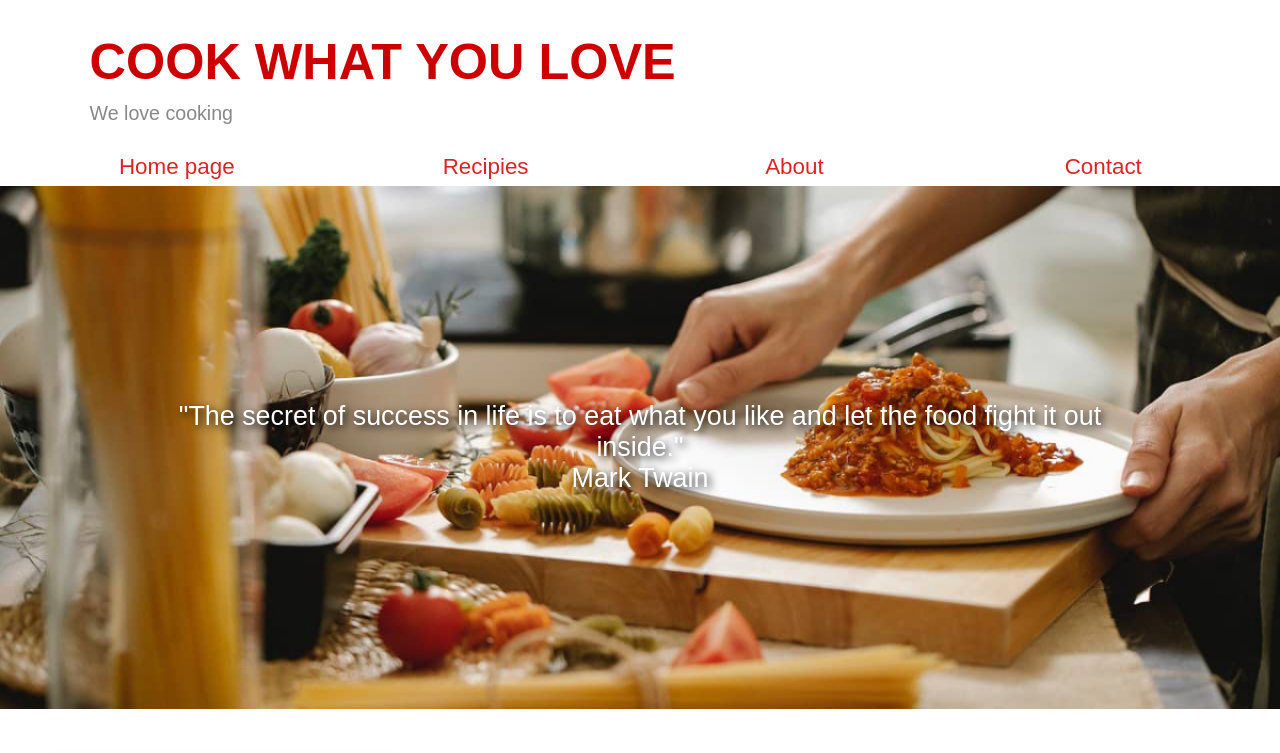
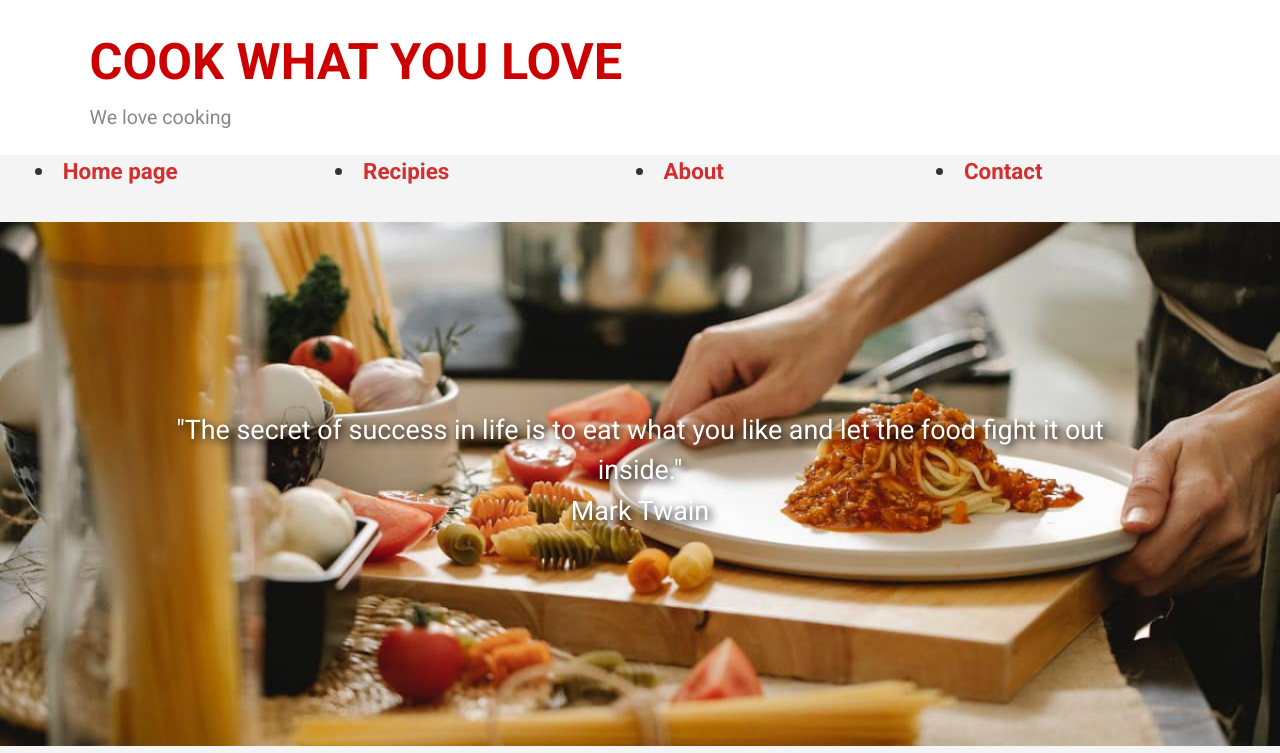
Before and after one commit to MaksymMishchenko/CookingBlogFrontend, an Angular app in the folder CookingBlogFrontend/: page / in a window 1280 px wide. Shown: the top 753 px of the page. Built offline with nearby package versions, Linux system fonts and the light colour scheme.

Commit message:
Add global base styles to styles.scss

```diff
--- a/CookingBlogFrontend/src/styles.scss
+++ b/CookingBlogFrontend/src/styles.scss
@@ -1,6 +1,29 @@
+@import url('https://fonts.googleapis.com/css2?family=Roboto:wght@400;500;700&display=swap');
+
 :root {
     box-sizing: border-box;
     font-size: calc(1vw + 0.6em);
+
+    --primary-color: #dc3545;
+    --dark-color: #333333;
+    --light-color: #f4f4f4;
+    --white-color: #ffffff;
+    --danger-color: #dc3545;
+    --success-color: #28a745;
+
+    --link-color: #d32f2f;
+    --link-visited: #b71c1c;
+    --link-hover: #ff5252;
+    --link-active: #c62828;
+
+    --font-family: 'Roboto', sans-serif;
+
+    --font-size-h1: 2.5rem;
+    --font-size-h2: 2rem;
+    --font-size-h3: 1.75rem;
+    --font-size-h4: 1.5rem;
+    --font-size-h5: 1.25rem;
+    --font-size-h6: 1rem;
 }
 
 *,
@@ -11,92 +34,166 @@
 
 body {
     margin: 0;
-    font-family: Arial, Helvetica, sans-serif;
+    min-height: 100vh;
+    font-family: var(--font-family);
+    color: var(--dark-color);
+    background-color: var(--light-color);
+    line-height: 1.5;
 }
 
-a:link {
-    color: #ff0000;
-    ;
+p {
+    margin: 0 0 1em;
 }
 
-a:visited {
-    color: #cc0000;
+h1,
+h2,
+h3,
+h4,
+h5,
+h6 {
+    margin: 0 0 0.5em 0;
+    font-weight: 700;
+    line-height: 1.2;
 }
 
-a:hover {
-    text-decoration: underline;
+h1 {
+    font-size: var(--font-size-h1);
 }
 
-a:active {
-    color: darkred;
+h2 {
+    font-size: var(--font-size-h2);
 }
 
-/* styles for opened menu */
-.nav-menu {
-    margin: 0;
-    padding-left: 0;
-    border: 1px solid #ccc;
-    list-style: none;
-    background-color: #dc2424;
-    color: #fff;
+h3 {
+    font-size: var(--font-size-h3);
 }
 
-.nav-menu>li+li {
-    border-top: 1px solid #ccc;
+h4 {
+    font-size: var(--font-size-h4);
 }
 
-.nav-menu>li>a {
-    display: block;
-    padding: 0.8em 1em;
-    color: #fff;
-    font-weight: normal;
-    text-decoration: none;
+h5 {
+    font-size: var(--font-size-h5);
 }
 
-main {
-    padding: 1em;
+h6 {
+    font-size: var(--font-size-h6);
+}
+
+a {
+    color: #d32f2f;
+    text-decoration: none;
+    cursor: pointer;
+    font-weight: bold;
+    transition: color 0.2s;
+
+    &:visited {
+        color: var(--link-visited);
+    }
+
+    &:hover,
+    &:focus {
+        color: var(--link-hover);
+        text-decoration: underline;
+    }
+
+    &:active {
+        color: var(--link-active);
+    }
+}
+
+button:focus,
+a:focus {
+    outline: 2px solid var(--primary-color);
+    outline-offset: 2px;
+}
+
+button,
+a {
+    transition: all 0.2s;
+}
+
+.btn {
+    display: inline-block;
+    background: var(--light-color);
+    color: #e80909;
+    padding: 0.4rem 1.3rem;
+    font-size: 1rem;
+    border: none;
+    cursor: pointer;
+    margin-right: 0.5rem;
+    transition: opacity 0.2s ease-in;
+    outline: none;
+
+    &:disabled {
+        cursor: not-allowed;
+        background: var(--light-color);
+        color: #111;
+    }
+}
+
+.btn-link {
+    background: none;
+    padding: 0;
+    margin: 0;
+}
+
+.text-primary {
+    color: var(--primary-color);
+}
+
+.text-dark {
+    color: var(--dark-color);
+}
+
+.text-success {
+    color: var(--success-color);
+}
+
+.text-danger {
+    color: var(--danger-color);
+}
+
+ul,
+ol {
+    margin: 0 0 1em 1.5em;
+    padding: 0;
+}
+
+li {
+    margin-bottom: 0.5em;
+}
+
+img {
+    max-width: 100%;
+    height: auto;
+    display: block;
+}
+
+input,
+textarea,
+select {
+    border: 1px solid #ccc;
+    border-radius: 4px;
+    padding: 0.5rem;
+
+    &:focus {
+        outline: 2px solid var(--primary-color);
+        outline-offset: 2px;
+    }
+}
+
+table {
+    border-collapse: collapse;
+    width: 100%;
+}
+
+th,
+td {
+    padding: 0.5em 1em;
+    border: 1px solid #e0e0e0;
 }
 
 .centered {
     text-align: center;
 }
-
-.card {
-    padding: 1rem;
-    border: #ccc 1px dotted;
-    margin: 0.7rem 0;
-
-    &-header {
-      display: flex;
-      justify-content: space-between;
-      align-items: center;
-    }
-
-    &-content {
-      margin-bottom: .5rem;
-    }
-  }
-
-@media (min-width: 35em) {
-    .nav-menu {
-        margin: 0;
-        padding-left: 0;
-        border: none;
-        list-style: none;
-        background-color: #fff;
-        color: #fff;
-    }
-
-    .nav-menu>li+li {
-        border-top: 1px dashed #ccc;
-    }
-
-    .nav-menu>li>a {
-        display: block;
-        padding: 0.8em 1em;
-        color: #dc2424;
-        font-weight: normal;
-        text-decoration: none;
-        text-align: left;
-    }
-}
```
